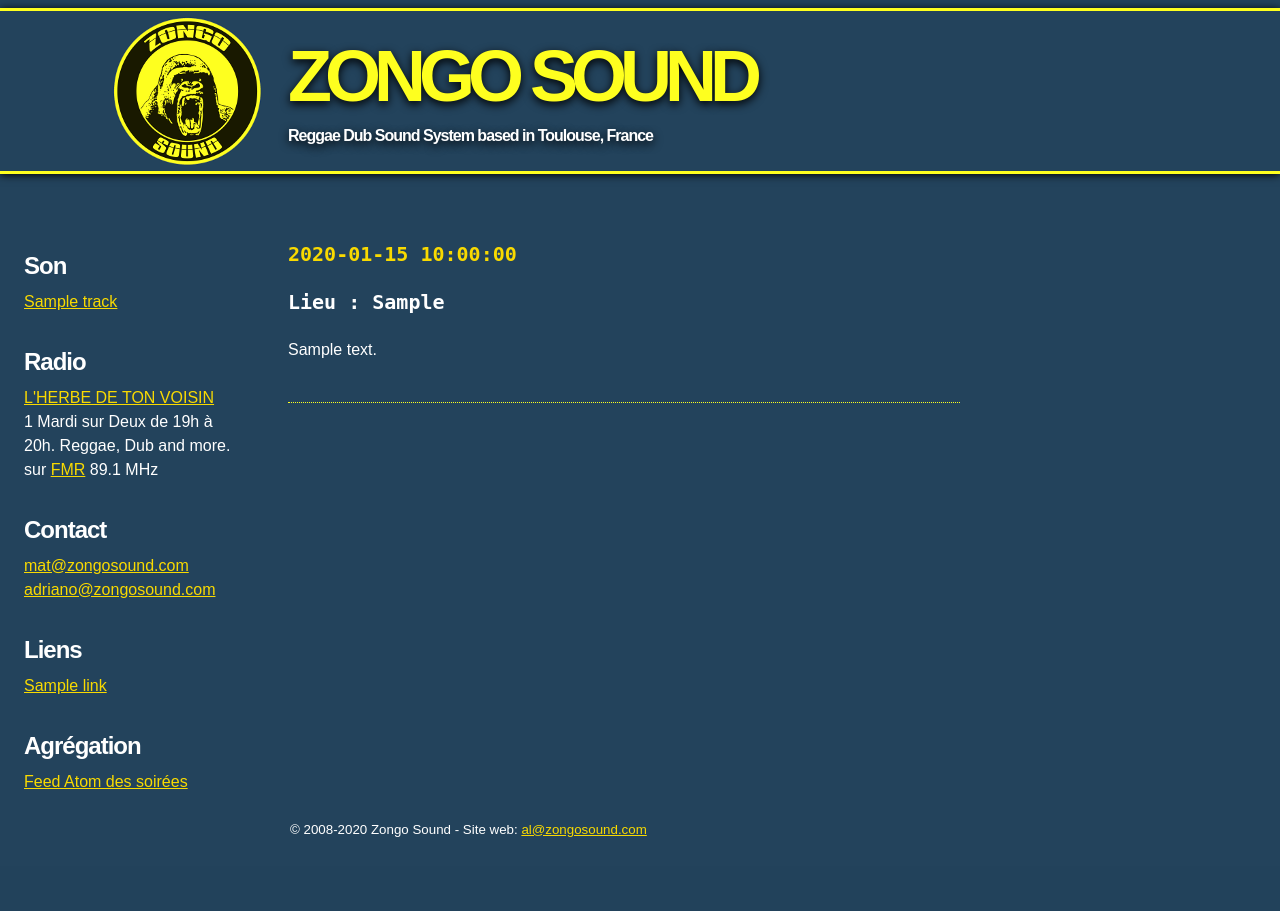
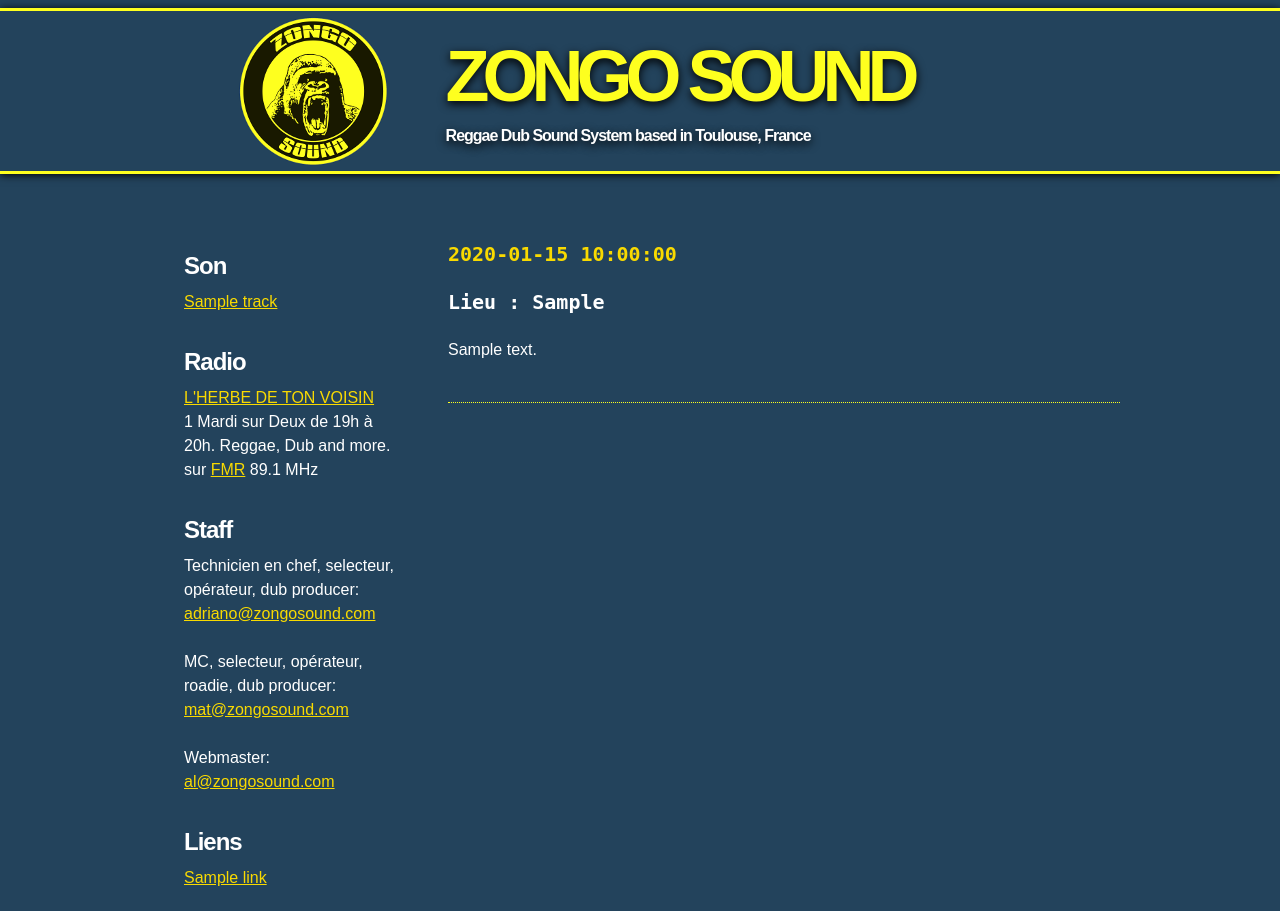
Before and after one commit to amarandon/zongo-engine, a Python web app: template templates/public/event.html in a window 1280 px wide. Shown: the top 911 px of the page. Before the commit the page ends 837 px from the top, so only its background shows below. Run offline with Jinja, Linux system fonts and the light colour scheme; the template is opened without the code that fills it: most values are stand-ins (such as "Sample title", 1, 10 or a date in 2020).

Commit message:
Improving layout and content

```diff
--- a/app.yml
+++ b/app.yml
@@ -7,6 +7,9 @@ api_version: 1
 
 
 handlers:
+- url: /favicon.ico
+  static_files: images/favicon.ico
+  upload: images/favicon.ico
 - url: /stylesheets
   static_dir: stylesheets
 - url: /scripts
--- a/stylesheets/style.css
+++ b/stylesheets/style.css
@@ -41,10 +41,26 @@ h1 {
   text-shadow: black 0px 3px 10px;
 }
 
+#header-text {
+    float: left;
+}
+
 #page-heading-logo {
     float: left;
-    margin-left: 112px;
-    margin-right: 26px;
+    margin-left: 80px;
+    margin-right: 58px;
+    vertical-align: top;
+}
+
+#heading-wrap {
+    margin: auto;
+    width: 960px;
+}
+
+#wrap {
+    width: 960px;
+    margin-left: auto;
+    margin-right: auto;
 }
 
 
@@ -75,6 +91,10 @@ p {
 
 #left h2 {
     margin-bottom: 0;
+}
+
+#contact li {
+    margin-bottom: 24px;
 }
 
 #content {
@@ -137,6 +157,11 @@ p.event-description {
 
 p.event-permalink {
   clear: both;
+}
+
+.feed-icon {
+    vertical-align: middle;
+    margin-right: 5px;
 }
 
 .clear {
--- a/templates/layout.html
+++ b/templates/layout.html
@@ -12,23 +12,29 @@
     sound system based in Toulouse, France." />
   </head>
   <body>
+
     <div id="page-heading">
 
-      <a href="/" title="Zongo Sound Home Page">
-        <img src="/images/zongo_sound_logo.png" alt="Zongo Sound Logo"
-              height="150" width="150" id="page-heading-logo" />
-      </a>
-      <h1>ZONGO SOUND</h1>
-      <p>
-        Reggae Dub Sound System based in Toulouse, France
-      </p>
-      <div class="clear"></div>
+      <div id="heading-wrap">
+        <a href="/" title="Zongo Sound Home Page"><img
+                src="/images/zongo_sound_logo.png" alt="Zongo Sound Logo"
+                height="150" width="150" id="page-heading-logo" /></a>
+        <div id="header-text">
+          <h1>ZONGO SOUND</h1>
+          <p>
+            Reggae Dub Sound System based in Toulouse, France
+          </p>
+        </div>
+        <div class="clear"></div>
+      </div>
     </div>
+    <div id="wrap">
     <div id="page-content">
     {% block content %}{% endblock %}
     </div>
-    <div id="page-footer">© 2008-{{year}} Zongo Sound - Site web: <span
+    <div id="page-footer">© 2008-{{year}} Zongo Sound &ndash; Site maintenu par <span
         class="mystery">al arobase zongosound point com</span>
+    </div>
     </div>
     {% block extra_javascript %}{% endblock %}
   </body>
--- a/templates/public/layout.html
+++ b/templates/public/layout.html
@@ -23,10 +23,11 @@
 </p>
   </div>
   <div id="contact">
-    <h2>Contact</h2>
+    <h2>Staff</h2>
     <ul>
-      <li><span class="mystery">mat arobase zongosound point com</span></li>
-      <li><span class="mystery">adriano arobase zongosound point com</span></li>
+      <li>Technicien en chef, selecteur, opérateur, dub producer: <span class="mystery">adriano arobase zongosound point com</span></li>
+      <li>MC, selecteur, opérateur, roadie, dub producer: <span class="mystery">mat arobase zongosound point com</span></li>
+      <li>Webmaster: <span class="mystery">al arobase zongosound point com</span></li>
     </ul>
   </div>
   <div id="friends">
@@ -40,10 +41,8 @@
     </ul>
   </div>
   <div id="feed">
-    <h2>Agrégation</h2>
-    <ul>
-      <a href="/events/atom">Feed Atom des soirées</a>
-    </ul>
+    <h2><img class="feed-icon" alt="Feed icon" src="/images/feed-icon-28x28.png" />Agrégation</h2>
+    <a href="/events/atom">Feed Atom des soirées</a>
   </div>
 </div>
 
```
Also changed, not shown: pavement.py (added, +13 -0 lines).
